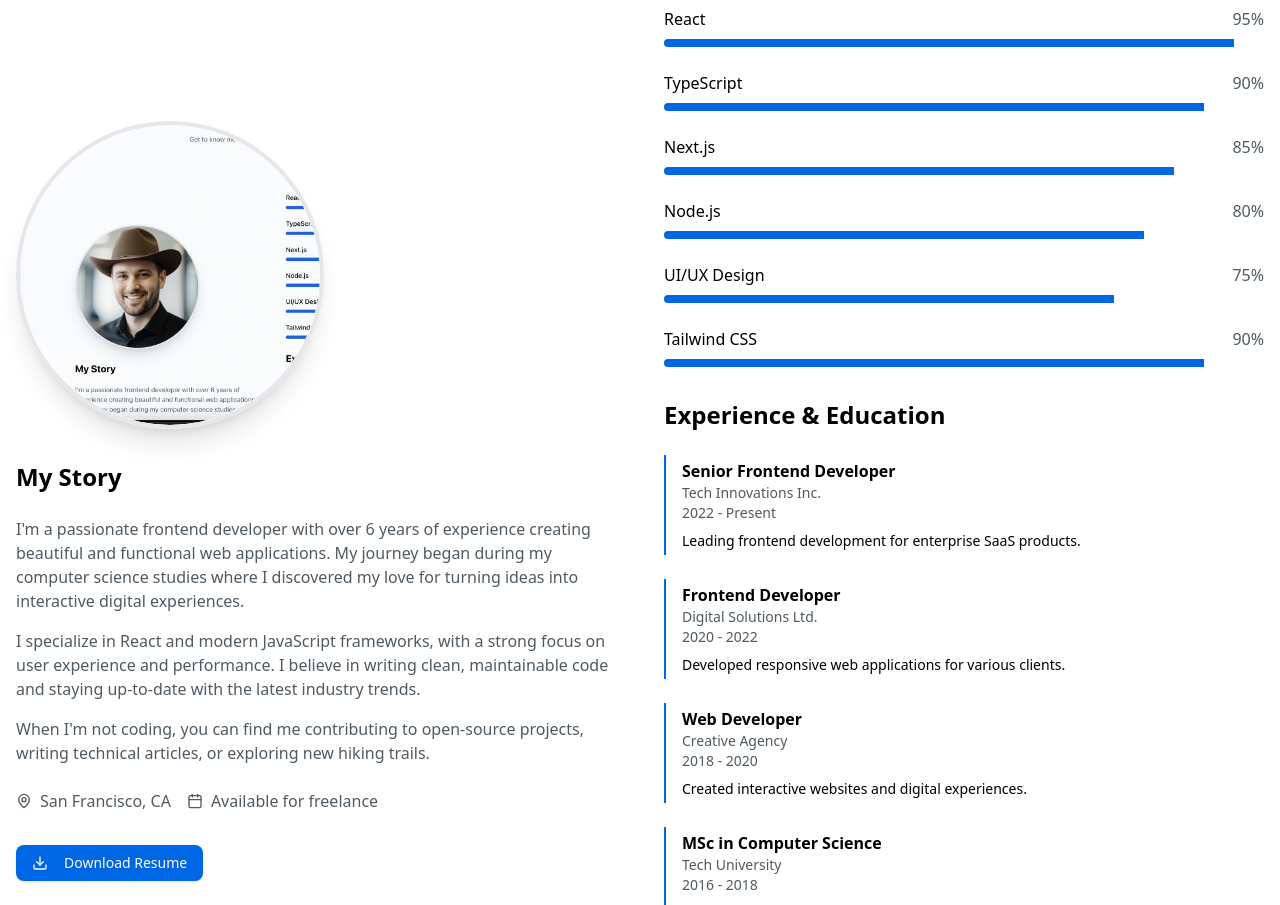
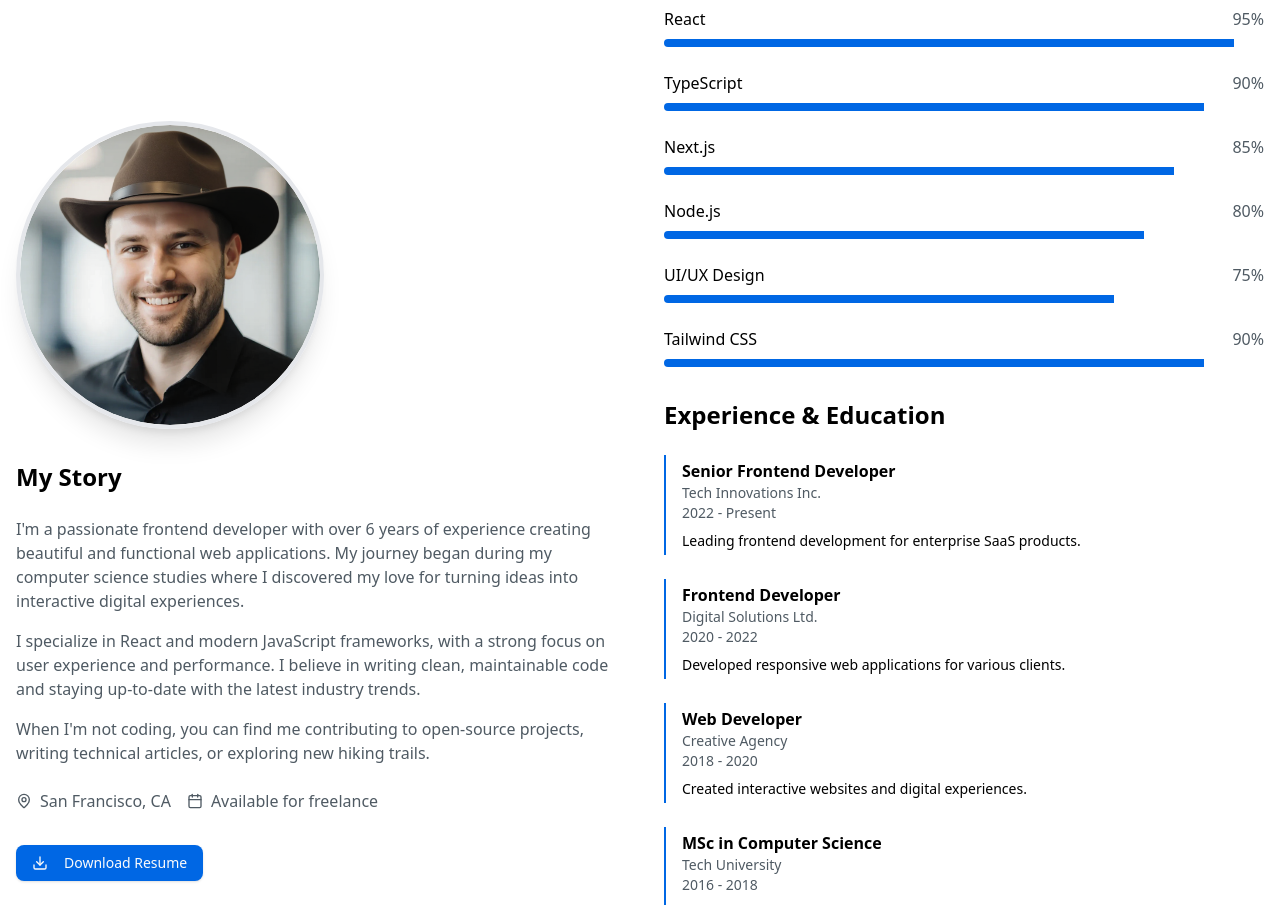
Before and after one commit to magnolia-AI/new-project-_V08L, a Next.js app: page / in a window 1280 px wide. Shown: the part 2500-3405 px from the top of the page. Built offline with nearby package versions, Linux system fonts and the light colour scheme.

Commit message:
fix(profile): Update profile image to show cowboy hat

```diff
--- a/components/about-section.tsx
+++ b/components/about-section.tsx
@@ -67,7 +67,7 @@ export function AboutSection() {
           <div className="flex flex-col items-center lg:items-start">
             <div className="mb-8 rounded-full overflow-hidden border-4 border-primary/20 shadow-xl">
               <Image
-                src="/images/profile-cowboy-hat.png"
+                src="/images/profile-cowboy-hat-final.png"
                 alt="Alex Johnson with cowboy hat"
                 width={300}
                 height={300}
```
Also changed, not shown: public/images/images/profile-cowboy-hat-final.png (added), public/images/profile-cowboy-hat-final.png (added).
